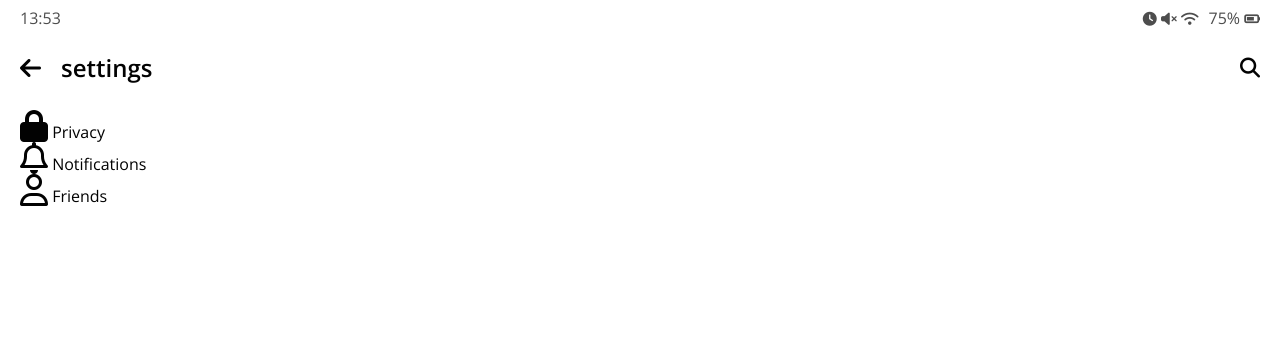
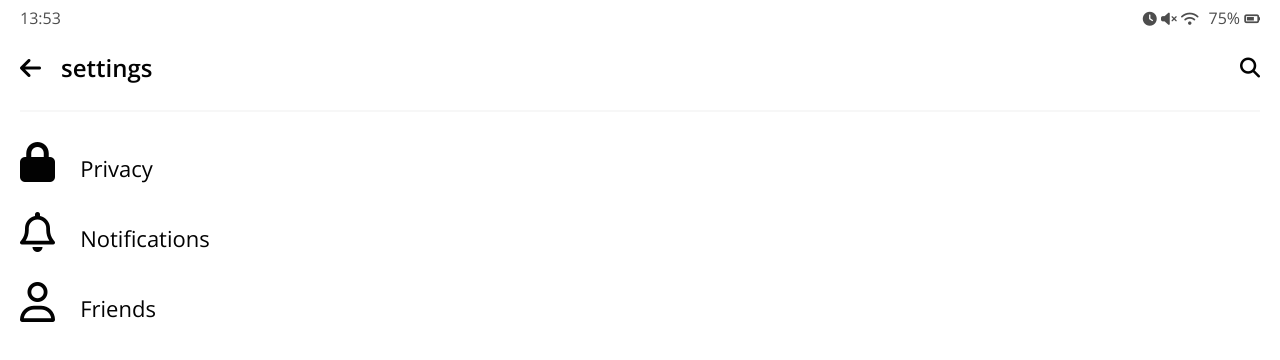
Before and after one commit to khx32f/kakao-clone, a plain HTML site: page settings.html in a window 1280 px wide. Drawn offline with nearby package versions, Linux system fonts and the light colour scheme.

Commit message:
settings_css

```diff
--- /dev/null
+++ b/css/settings.css
@@ -0,0 +1,28 @@
+.settings .settings__sections {
+  border-top: 2px solid #f7f7f7;
+  padding: 30px 0px;
+}
+
+.header .header__icon {
+  font-size: 20px;
+  margin-left: 20px;
+  cursor: pointer;
+}
+
+.settings__setting .settings__icon {
+  font-size: 20px;
+  margin-right: 20px;
+}
+
+.settings__setting .settings__title {
+  font-size: 22px;
+  font-weight: 300;
+}
+
+.settings .settings__setting {
+  margin-bottom: 30px;
+}
+
+.settings .settings__setting:last-child {
+  margin-bottom: 0px;
+}
--- a/css/styles.css
+++ b/css/styles.css
@@ -1,12 +1,13 @@
 @import "reset.css";
 @import "status-bar.css";
-@import url("https://fonts.googleapis.com/css?family=Open+Sans:400,600,700&display=swap");
+@import url("https://fonts.googleapis.com/css?family=Open+Sans:300,400,600,700&display=swap");
 @import "header.css";
 @import "nav-bar.css";
 @import "friend.css";
 @import "friends.css";
 @import "find.css";
 @import "more.css";
+@import "settings.css";
 
 * {
   box-sizing: border-box;
```
